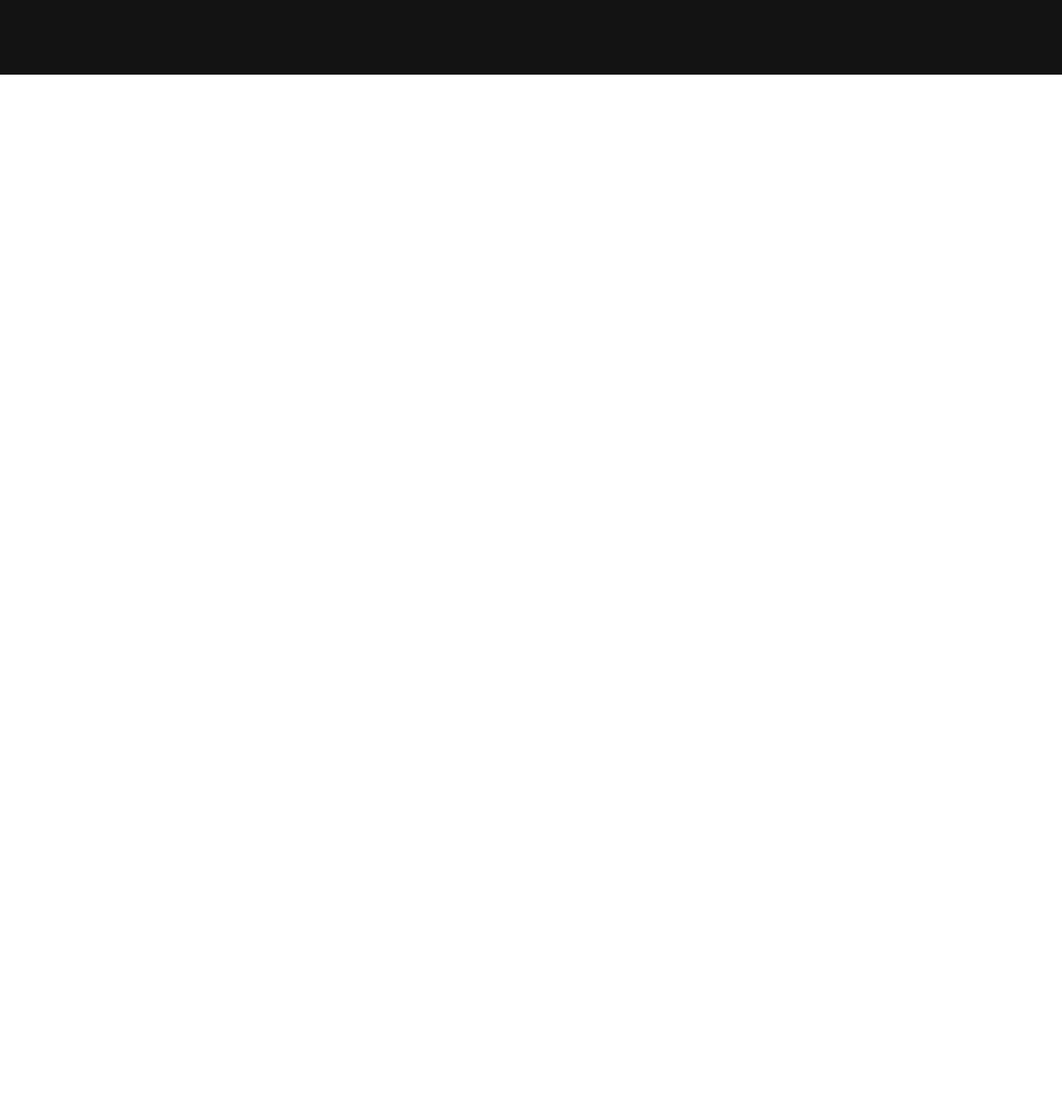
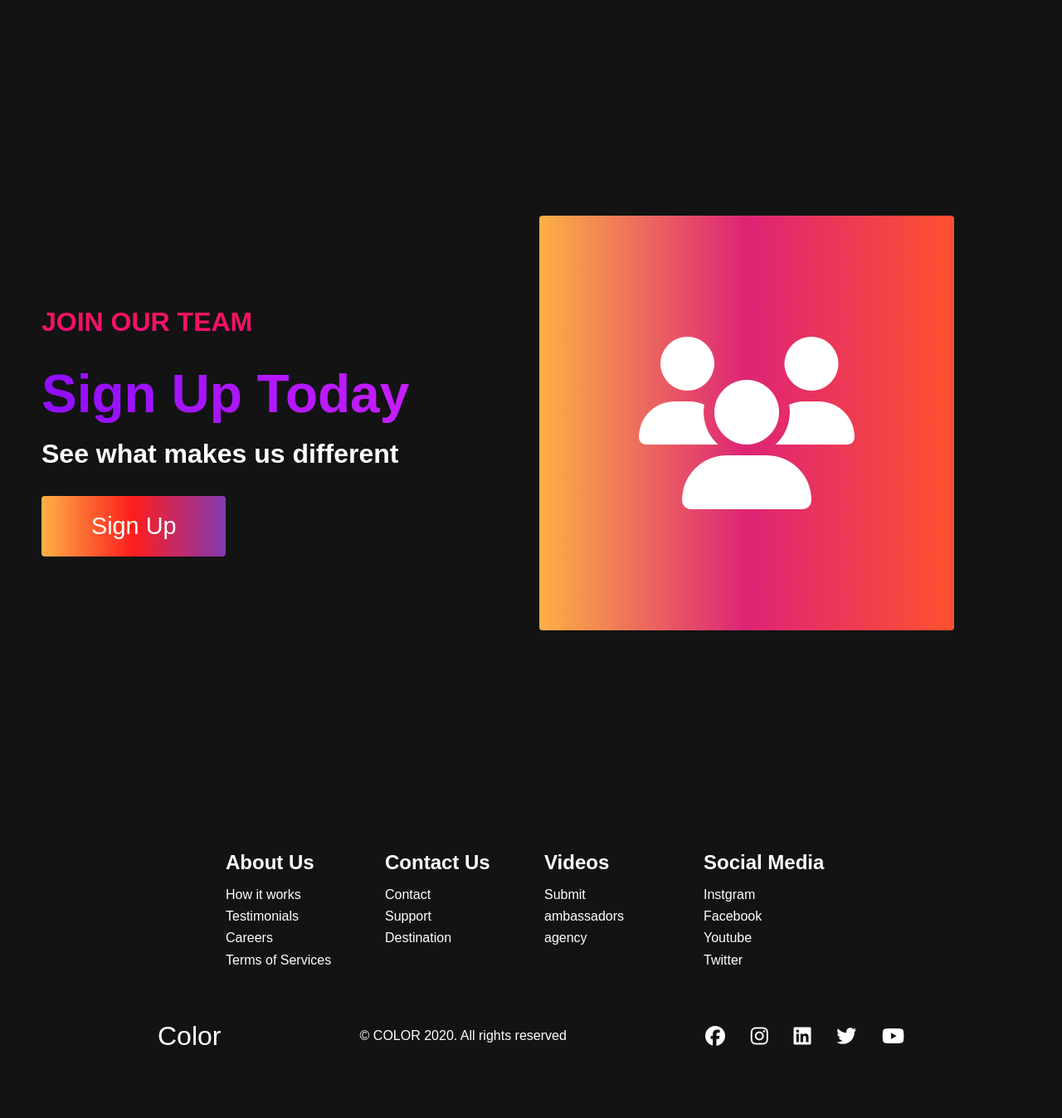
Before and after one commit to mahmouddoma/HTML-CSS-JS, a plain HTML site: page index.html in a window 1280 px wide. Shown: the part 3033-4381 px from the top of the page at 83% size. Before the commit the page ends 3123 px from the top, so only its background shows below. Drawn offline with nearby package versions, Linux system fonts and the light colour scheme; files that its build step writes are made by us from their sources.

Commit message:
last commit

```diff
--- a/index.html
+++ b/index.html
@@ -89,10 +89,84 @@
 				<h2>Infinite Choices</h2>
 				<p>1000's of colors</p>
 				<div class="services__btn"><button>Get Started</button></div>
-
 			</div>
 		</div>
 	</div>
+	<!--Feature Section-->
+	<div class="main" id="sign-up">
+		<div class="main__container">
+			<div class="main__content">
+				<h1>Join Our Team</h1>
+				<h2>Sign Up Today</h2>
+				<p>See what makes us different</p>
+				<button class="main__btn"><a href="#">Sign Up</a></button>
+			</div>
+			<div class="main__img--container">
+				<div class="main__img--card" id="card-2"><i class="fa-solid fa-users"></i></div>
+			</div>
+		</div>
+	</div>
+
+	 <!-- Footer Section -->
+	 <div class="footer__container">
+		 <div class="fooer__links">
+			 <div class="footer__link--wrapper">
+				 <div class="footer__link--items">
+					 <h2>About Us</h2>
+					 <a href="/sign-up">How it works</a>
+					 <a href="/sign-up">Testimonials</a>
+					 <a href="/sign-up">Careers</a>
+					 <a href="/sign-up">Terms of Services</a>
+				 </div>
+				 <div class="footer__link--items">
+					<h2>Contact Us</h2>
+					<a href="/sign-up">Contact</a>
+					<a href="/sign-up">Support</a>
+					<a href="/sign-up">Destination</a>
+			</div>
+			<div class="footer__link--wrapper">
+				</div>
+				<div class="footer__link--items">
+					<h2>Videos</h2>
+					<a href="/sign-up">Submit</a>
+					<a href="/sign-up">ambassadors</a>
+					<a href="/sign-up">agency</a>
+				</div>
+				<div class="footer__link--items">
+					<h2>Social Media</h2>
+					<a href="/sign-up">Instgram</a>
+					<a href="/sign-up">Facebook</a>
+					<a href="/sign-up">Youtube</a>
+					<a href="/sign-up">Twitter</a>
+				</div>
+			 </div>
+			 </div>
+			 <section class="social__media">
+				 <div class="social__media--wrap">
+					 <div class="footer__logo">
+						 <a href="/" id="footer__logo">Color</a>
+					 </div>
+					 <p class="website__rights">© COLOR 2020. All rights reserved</p>
+					 <div class="social__icons">
+						 <a href="/" class="social__icon--link" target="_blank">
+							 <i class="fab fa-facebook"></i>
+							</a>
+							<a href="/" class="social__icon--link">
+								<i class="fab fa-instagram"></i>
+							</a>
+							   <a href="/" class="social__icon--link">
+								<i class="fab fa-linkedin"></i>
+							</a>
+							   <a href="/" class="social__icon--link">
+								<i class="fab fa-twitter"></i>
+							</a>
+							<a href="/" class="social__icon--link">
+								<i class="fab fa-youtube"></i>
+							</a>
+					 </div>
+				 </div>
+			 </section>
+		 </div>
 	<script src="index.js"></script>
 </body>
 
--- a/index.js
+++ b/index.js
@@ -1,9 +1,56 @@
-const menu = document.getElementById('#mobile-menu')
-const menuLinks = document.querySelector('.navbar__menu')
+const menu = document.querySelector('#mobile-menu');
+const menuLinks = document.querySelector('.navbar__menu');
+const navLogo = document.querySelector('#navbar__logo');
 
+// Display Mobile Menu
 const mobileMenu = () => {
-	menu.classList.toggle('is-active');
-	menuLinks.classList.toggle('active');
+  menu.classList.toggle('is-active');
+  menuLinks.classList.toggle('active');
 };
 
 menu.addEventListener('click', mobileMenu);
+
+// Show active menu when scrolling
+const highlightMenu = () => {
+  const elem = document.querySelector('.highlight');
+  const homeMenu = document.querySelector('#home-page');
+  const aboutMenu = document.querySelector('#about-page');
+  const servicesMenu = document.querySelector('#services-page');
+  let scrollPos = window.scrollY;
+  // console.log(scrollPos);
+
+  // adds 'highlight' class to my menu items
+  if (window.innerWidth > 960 && scrollPos < 600) {
+    homeMenu.classList.add('highlight');
+    aboutMenu.classList.remove('highlight');
+    return;
+  } else if (window.innerWidth > 960 && scrollPos < 1400) {
+    aboutMenu.classList.add('highlight');
+    homeMenu.classList.remove('highlight');
+    servicesMenu.classList.remove('highlight');
+    return;
+  } else if (window.innerWidth > 960 && scrollPos < 2345) {
+    servicesMenu.classList.add('highlight');
+    aboutMenu.classList.remove('highlight');
+    return;
+  }
+
+  if ((elem && window.innerWIdth < 960 && scrollPos < 600) || elem) {
+    elem.classList.remove('highlight');
+  }
+};
+
+window.addEventListener('scroll', highlightMenu);
+window.addEventListener('click', highlightMenu);
+
+//  Close mobile Menu when clicking on a menu item
+const hideMobileMenu = () => {
+  const menuBars = document.querySelector('.is-active');
+  if (window.innerWidth <= 768 && menuBars) {
+    menu.classList.toggle('is-active');
+    menuLinks.classList.remove('active');
+  }
+};
+
+menuLinks.addEventListener('click', hideMobileMenu);
+navLogo.addEventListener('click', hideMobileMenu);
--- a/style.css/style.css
+++ b/style.css/style.css
@@ -51,7 +51,7 @@
 }
 
 .navbar__item {
-	height: 80px;
+	height: 105px;
 }
 
 .navbar__links {
@@ -571,3 +571,120 @@
 		grid-template-columns: 1fr;
 	}
 }
+
+/* Footer Section*/
+.footer__container {
+	background-color: #131313;
+	padding: 5rem 0;
+	display: flex;
+	flex-direction: column;
+	justify-content: center;
+	align-items: center;
+  }
+
+  #footer__logo {
+	color: #fff;
+	display: flex;
+	align-items: center;
+	cursor: pointer;
+	text-decoration: none;
+	font-size: 2rem;
+  }
+
+  .footer__links {
+	width: 100%;
+	max-width: 1000px;
+	display: flex;
+	justify-content: center;
+  }
+
+  .footer__link--wrapper {
+	display: flex;
+  }
+
+  .footer__link--items {
+	display: flex;
+	flex-direction: column;
+	align-items: flex-start;
+	margin: 16px;
+	text-align: left;
+	width: 160px;
+	box-sizing: border-box;
+  }
+
+  .footer__link--items h2 {
+	margin-bottom: 16px;
+	color: #fff;
+  }
+
+  .footer__link--items a {
+	color: #fff;
+	text-decoration: none;
+	margin-bottom: 0.5rem;
+	transition: 0.3 ease-out;
+  }
+
+  .footer__link--items a:hover {
+	color: #e9e9e9;
+	transition: 0.3 ease-out;
+  }
+
+  .social__icon--link {
+	  color: #fff;
+	  font-size: 24px;
+  }
+
+  .social__media {
+	max-width: 1000px;
+	width: 100%;
+  }
+
+  .social__media--wrap {
+	  display: flex;
+	  justify-content: space-between;
+	  align-items: center;
+	  width: 90%;
+	  max-width: 1000px;
+	  margin: 40px auto 0 auto;
+  }
+
+  .social__icons {
+	  display: flex;
+	  justify-content: space-between;
+	  align-items: center;
+	  width: 240px;
+  }
+
+  .website__rights {
+	  color: #fff;
+  }
+
+  @media screen and (max-width: 820px) {
+	.footer__links {
+	  padding-top: 2rem;
+	}
+
+	#footer__logo {
+	  margin-bottom: 2rem;
+	}
+
+	.website__rights {
+	  margin-bottom: 2rem;
+	}
+
+	.footer__link--wrapper {
+	  flex-direction: column;
+	}
+
+	.social__media--wrap {
+	  flex-direction: column;
+	}
+  }
+
+  @media screen and (max-width: 480px) {
+	.footer__link--items {
+	  margin: 0;
+	  padding: 10px;
+	  width: 100%;
+	}
+  }
```
